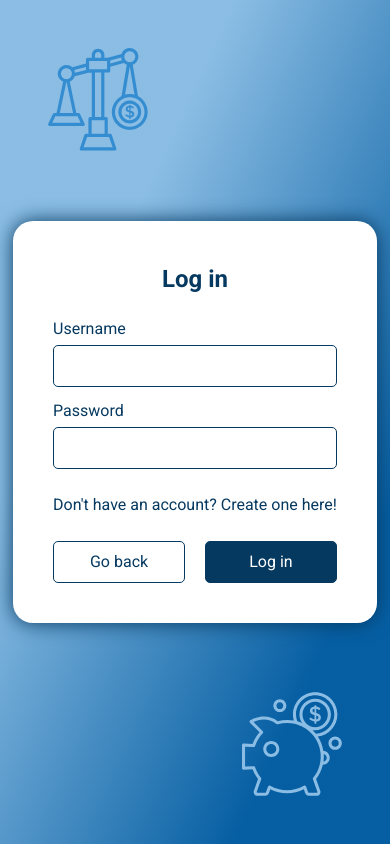
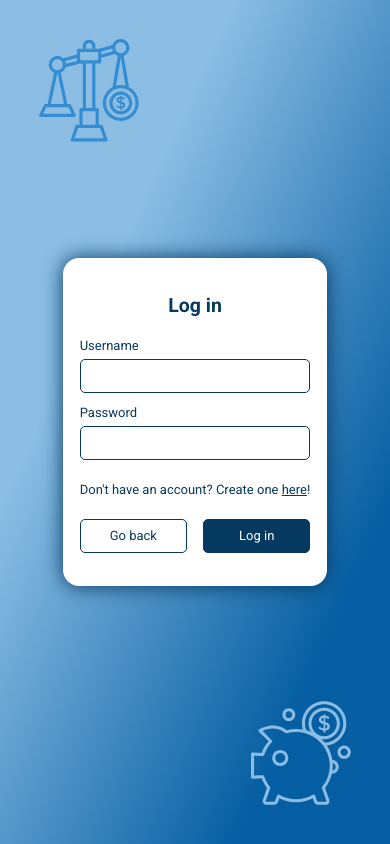
Before and after one commit to rahdi/rebalancer, an Angular app: page /login in a window 390 px wide. Built offline with nearby package versions, Linux system fonts and the light colour scheme; what @ngrx/store would draw is missing.

Commit message:
improved styles

```diff
--- a/src/app/modules/auth/pages/choose-option/choose-option.component.html
+++ b/src/app/modules/auth/pages/choose-option/choose-option.component.html
@@ -1,4 +1,4 @@
-<div class="card w-96 gap-5">
+<div class="card gap-5 mx-5 max-w-sm md:px-10">
   <p>You are not logged in. Please choose one of the options below:</p>
 
   <a class="btn btn-primary" [routerLink]="'/' + path.Login">Log in</a>
--- a/src/app/modules/auth/pages/login/login.component.html
+++ b/src/app/modules/auth/pages/login/login.component.html
@@ -1,44 +1,56 @@
-<div class="card gap-5">
+<div class="card gap-5 mx-5 md:px-10">
   <h4 class="text-center">Log in</h4>
 
   <form>
     <!-- TODO: create reusable labelled input component -->
     <div class="flex flex-col gap-y-3">
       <div
-        class="flex flex-col sm:flex-row gap-x-5 gap-y-1 sm:items-center w-full sm:w-96"
+        class="flex flex-col md:flex-row gap-x-5 gap-y-1 md:items-center md:w-96"
       >
-        <label class="flex-1 sm:text-right" for="username">Username</label>
+        <label class="flex-1 md:text-right" for="username">Username</label>
         <input
           type="text"
           id="username"
           name="username"
-          class="flex-1 sm:flex-2"
+          class="flex-1 md:flex-2"
         />
       </div>
 
       <div
-        class="flex flex-col sm:flex-row gap-x-5 gap-y-1 sm:items-center w-full sm:w-96"
+        class="flex flex-col md:flex-row gap-x-5 gap-y-1 md:items-center md:w-96"
       >
-        <label class="flex-1 sm:text-right" for="password">Password</label>
+        <label class="flex-1 md:text-right" for="password">Password</label>
         <input
           type="password"
           id="password"
           name="password"
-          class="flex-1 sm:flex-2"
+          class="flex-1 md:flex-2"
         />
       </div>
     </div>
 
-    <p class="text-right mt-6">
-      Don't have an account? Create one
-      <a class="hover:underline" [routerLink]="'/' + path.Register">here</a>!
-    </p>
+    <div class="flex justify-end mt-6">
+      <p>
+        Don't have an account? Create one
+        <a
+          class="underline hover:opacity-80 transition-all"
+          [routerLink]="'/' + path.Register"
+          >here</a
+        >!
+      </p>
+    </div>
 
-    <div class="flex flex-row gap-5 sm:gap-10 justify-between mt-6">
-      <a class="btn btn-secondary flex-1" [routerLink]="'/' + path.ChooseOption"
+    <div class="flex flex-row gap-5 justify-between mt-6">
+      <a
+        class="btn btn-secondary whitespace-nowrap flex-1"
+        [routerLink]="'/' + path.ChooseOption"
         >Go back</a
       >
-      <a class="btn btn-primary flex-1" [routerLink]="path.Empty">Log in</a>
+      <a
+        class="btn btn-primary whitespace-nowrap flex-1"
+        [routerLink]="path.Empty"
+        >Log in</a
+      >
     </div>
   </form>
 </div>
--- a/src/styles.css
+++ b/src/styles.css
@@ -94,6 +94,16 @@ video {
 	font-family: 'Roboto', sans-serif;
 }
 
+html {
+	font-size: small;
+}
+
+@media (min-width: 768px) {
+	html {
+		font-size: medium;
+	}
+}
+
 /* HTML5 display-role reset for older browsers */
 article,
 aside,
@@ -139,6 +149,46 @@ table {
 @tailwind base;
 @tailwind components;
 @tailwind utilities;
+
+@layer base {
+
+	/* Inputs */
+	input {
+		border-color: theme('borderColor.primary.900');
+		border-width: theme('borderWidth.DEFAULT');
+		border-radius: 5px;
+		padding-inline: theme('spacing.5');
+		padding-block: theme('spacing.2');
+	}
+
+	/* Typography */
+	p {
+		color: theme('colors.primary.900')
+	}
+
+	h1,
+	h2,
+	h3,
+	h4,
+	h5 {
+		color: theme('colors.primary.900');
+		font-weight: theme('fontWeight.bold');
+	}
+
+	h1 {
+		font-size: theme('fontSize.6xl');
+		line-height: theme('lineHeight.none');
+		font-variant: small-caps;
+	}
+
+	h4 {
+		font-size: theme('fontSize.2xl');
+	}
+
+	h5 {
+		font-size: theme('fontSize.xl');
+	}
+}
 
 @layer components {
 
@@ -190,46 +240,10 @@ table {
 		color: theme('colors.primary.900');
 		border-radius: theme('spacing.5');
 		box-shadow: theme('boxShadow.container');
-		padding: theme('spacing.10');
+		padding-inline: theme('spacing.5');
+		padding-block: theme('spacing.10');
 		display: flex;
 		flex-direction: column
 	}
 
-	/* Inputs */
-	input {
-		border-color: theme('borderColor.primary.900');
-		border-width: theme('borderWidth.DEFAULT');
-		border-radius: 5px;
-		padding-inline: theme('spacing.5');
-		padding-block: theme('spacing.2');
-	}
-
-	/* Typography */
-	p {
-		color: theme('colors.primary.900')
-	}
-
-	h1,
-	h2,
-	h3,
-	h4,
-	h5 {
-		color: theme('colors.primary.900');
-		font-weight: theme('fontWeight.bold');
-	}
-
-	h1 {
-		font-size: theme('fontSize.6xl');
-		line-height: theme('lineHeight.none');
-		font-variant: small-caps;
-	}
-
-	h4 {
-		font-size: theme('fontSize.2xl');
-	}
-
-	h5 {
-		font-size: theme('fontSize.xl');
-	}
-
 }
```
